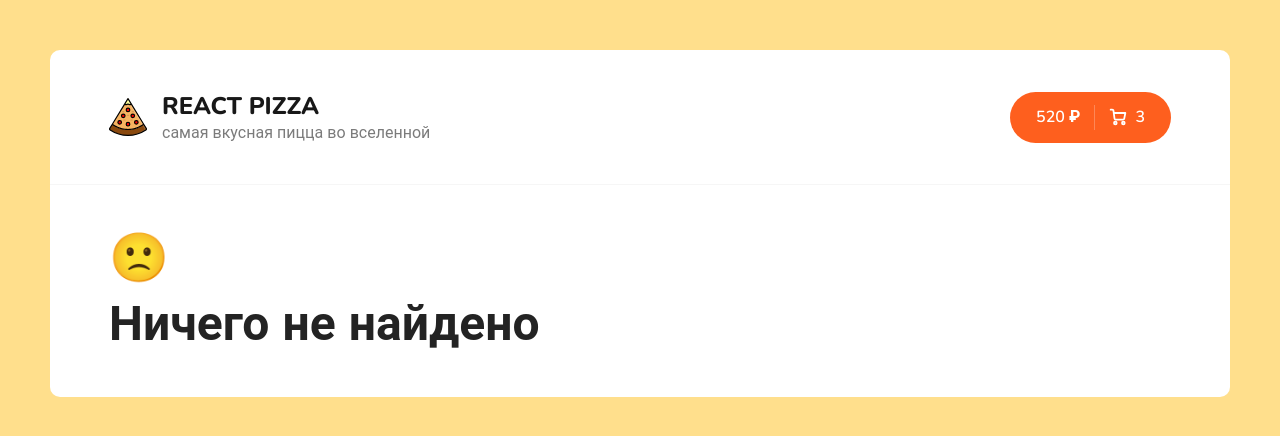
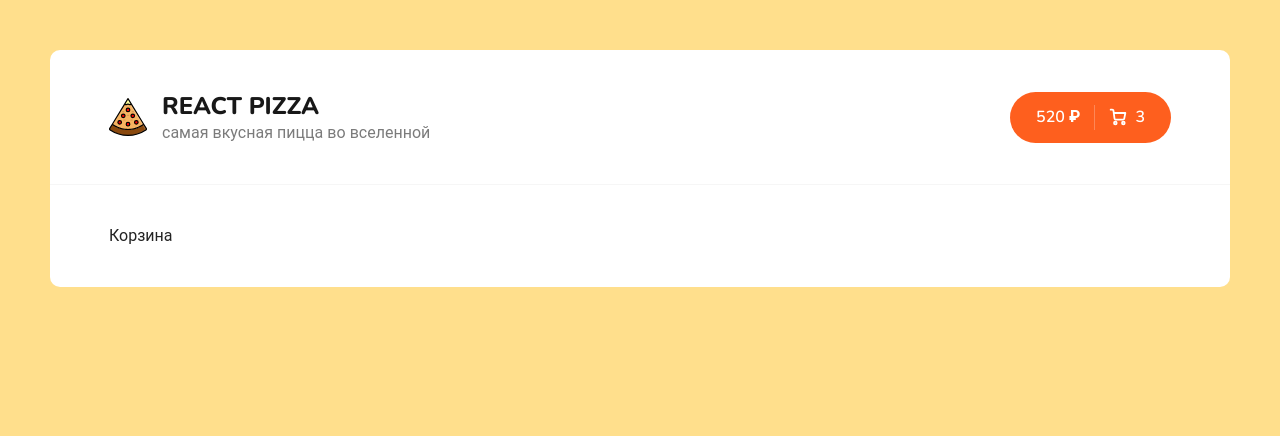
Before and after one commit to artazeon/react-pizza, a React (Create React App) app: page /cart in a window 1280 px wide. Shown: the top 436 px of the page. Built offline with nearby package versions, Linux system fonts and the light colour scheme.

Commit message:
React Router

```diff
--- a/src/App.js
+++ b/src/App.js
@@ -1,8 +1,11 @@
 import React from 'react'
+import { Routes, Route } from 'react-router-dom'
+
 import './scss/app.scss'
 
 import Header from './components/Header/Header'
 import Home from './pages/Home'
+import Cart from './pages/Cart'
 import NotFound from './pages/NotFound'
 
 function App() {
@@ -12,8 +15,11 @@ function App() {
 
       <div className="content">
         <div className="container">
-          <NotFound />
-          {/* <Home /> */}
+          <Routes>
+            <Route path="/" element={<Home />}></Route>
+            <Route path="/cart" element={<Cart />}></Route>
+            <Route path="*" element={<NotFound />}></Route>
+          </Routes>
         </div>
       </div>
     </div>
--- a/src/components/Header/Header.jsx
+++ b/src/components/Header/Header.jsx
@@ -1,9 +1,11 @@
 import logoSvg from '../../assets/img/pizza-logo.svg'
+import { Link } from 'react-router-dom'
 
 const Header = () => {
   return (
     <div className="header">
       <div className="container">
+        <Link to="/">
           <div className="header__logo">
             <img width="38" src={logoSvg} alt="Pizza logo" />
             <div>
@@ -11,8 +13,9 @@ const Header = () => {
               <p>самая вкусная пицца во вселенной</p>
             </div>
           </div>
+        </Link>
         <div className="header__cart">
-          <a href="/cart.html" className="button button--cart">
+          <Link to="/cart" className="button button--cart">
             <span>520 ₽</span>
             <div className="button__delimiter"></div>
             <svg
@@ -45,7 +48,7 @@ const Header = () => {
               />
             </svg>
             <span>3</span>
-          </a>
+          </Link>
         </div>
       </div>
     </div>
--- a/src/components/NotFoundBlock/NotFoundBlock.jsx
+++ b/src/components/NotFoundBlock/NotFoundBlock.jsx
@@ -1,13 +1,18 @@
 import React from 'react'
+
+import styles from './NotFoundBlock.module.scss'
 
 const NotFoundBlock = () => {
   return (
-    <div>
+    <div className={styles.root}>
       <h1>
-        <span>🙁</span>
+        <span>404 🙁</span>
         <br />
-        Ничего не найдено
+        Что-то пошло не так...
       </h1>
+      <p className={styles.description}>
+        Запрашиваемая вами страница не найдена
+      </p>
     </div>
   )
 }
--- /dev/null
+++ b/src/components/NotFoundBlock/NotFoundBlock.module.scss
@@ -0,0 +1,17 @@
+.root {
+  min-width: 750px;
+  padding: 100px;
+  margin: 0 auto;
+  text-align: center;
+
+  h1 {
+    font-size: 44px;
+  }
+  span {
+    font-size: 64px;
+  }
+}
+
+.description {
+  font-size: 22px;
+}
--- a/src/index.js
+++ b/src/index.js
@@ -1,7 +1,7 @@
 import React from 'react'
 import ReactDOM from 'react-dom/client'
 
-import { BrowserRouter, Routes, Route } from 'react-router-dom'
+import { BrowserRouter } from 'react-router-dom'
 
 import App from './App'
 
--- a/src/pages/Cart.jsx
+++ b/src/pages/Cart.jsx
@@ -0,0 +1,7 @@
+import React from 'react'
+
+const Cart = () => {
+  return <div>Корзина</div>
+}
+
+export default Cart
```
Lines whose indentation alone changed are shown as unchanged.
